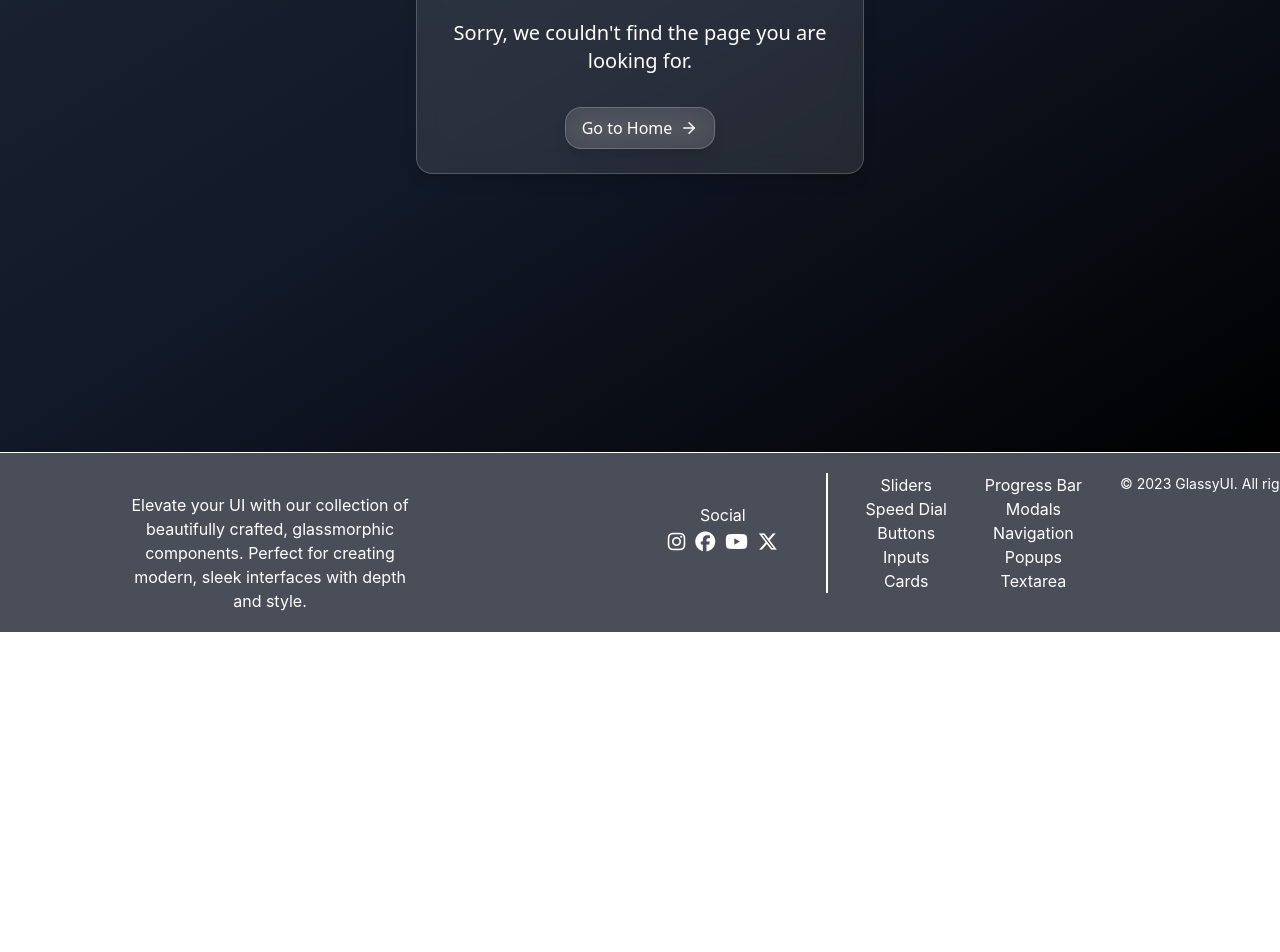
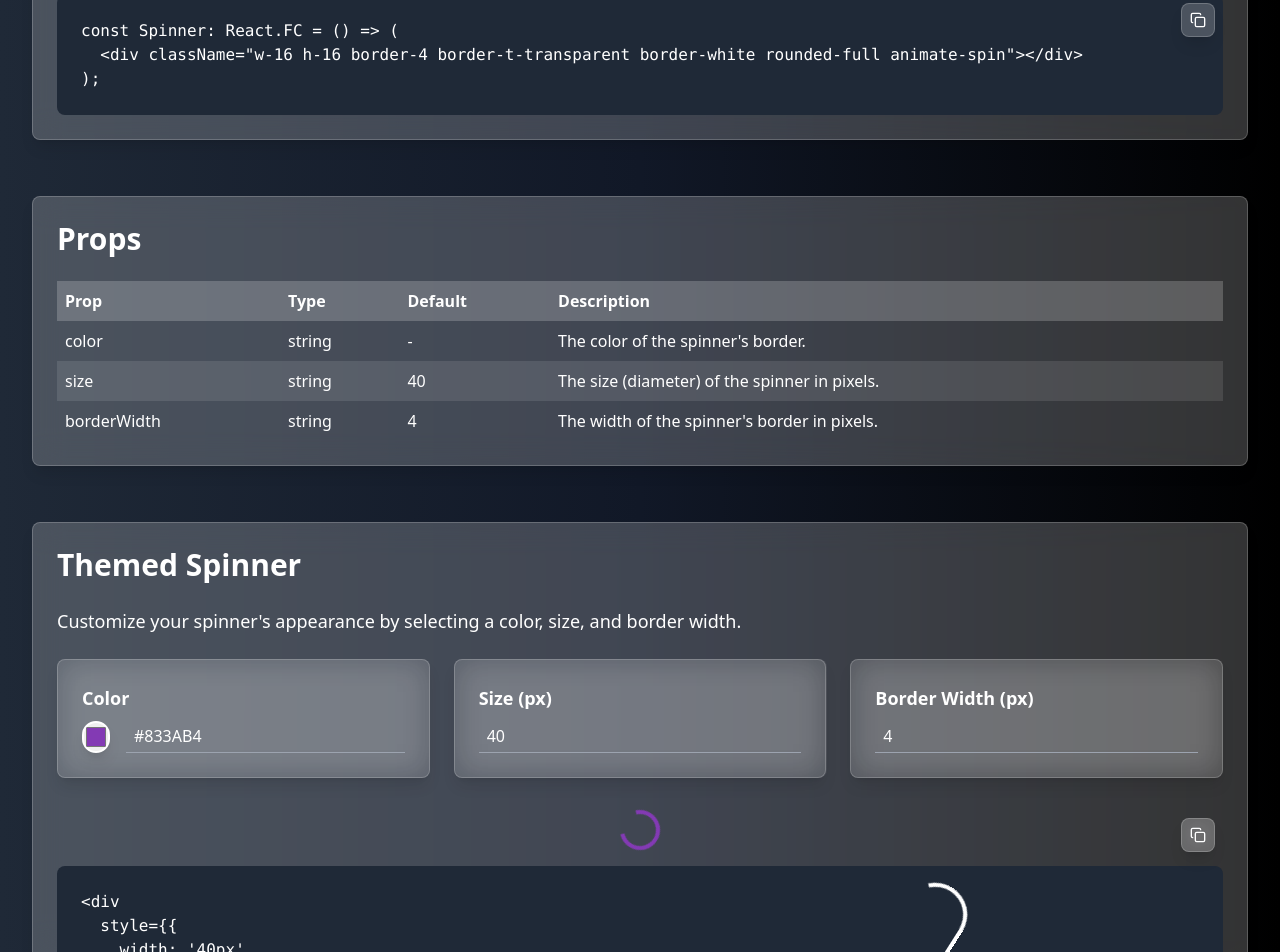
Before and after one commit to Jaishree2310/GlassyUI-Components, a React (Create React App) app: page /spinner in a window 1280 px wide. Shown: the part 348-1300 px from the top of the page. Before the commit the page ends 980 px from the top, so only its background shows below. Built offline with nearby package versions, Linux system fonts and the light colour scheme.

Commit message:
added spinner component

```diff
--- a/src/App.tsx
+++ b/src/App.tsx
@@ -29,6 +29,7 @@ import ContactUsDetailsPage from './components/ContactUsDetailsPage';
 import PaginationDetails from './components/PaginationDetails';
 import TestimonialDetails from './components/TestimonialDetails';
 import Footer from './components/Footer';
+import SpinnerDetailsPage from './components/SpinnerDetailsPage';
 
 const App: React.FC = () => {
   return (
@@ -69,6 +70,7 @@ const App: React.FC = () => {
         <Route path='/pagination-details' element={<PaginationDetails />} />
         <Route path='/testimonial-details' element={<TestimonialDetails />} />
 
+        <Route path='/spinner' element={<SpinnerDetailsPage />} />
         <Route path='*' element={<NotFoundPage />} />
       </Routes>
       <Footer />
--- a/src/components/GlassyUIComponentsPage.tsx
+++ b/src/components/GlassyUIComponentsPage.tsx
@@ -205,6 +205,12 @@ const GlassyUIComponentsPage: React.FC = () => {
       icon: <HiOutlineWrenchScrewdriver size={24} />,
       onClick: () => navigate('/generator'),
     },
+    {
+      title: 'Spinner',
+      description: 'Design and customize CSS spinners for your projects.',
+      icon: <HiOutlineWrenchScrewdriver size={24} />,
+      onClick: () => navigate('/spinner'),
+    },
   ];
 
   const [filteredData, setFilteredData] = useState(componentsData);
--- /dev/null
+++ b/src/components/SpinnerDetailsPage.tsx
@@ -0,0 +1,235 @@
+import React, { useState } from 'react';
+import { useNavigate } from 'react-router-dom';
+import { ArrowLeft, Copy, Check } from 'lucide-react';
+import BackToTopButton from './BackToTop';
+
+const SpinnerDetailsPage: React.FC = () => {
+  const navigate = useNavigate();
+  const [copiedStates, setCopiedStates] = useState<{ [key: string]: boolean }>(
+    {},
+  );
+
+  const [customColor, setCustomColor] = useState('#833AB4');
+  const [customSize, setCustomSize] = useState('40');
+  const [customBorderWidth, setCustomBorderWidth] = useState('4');
+
+  const getGlassyClasses = (opacity = 20) => {
+    return `backdrop-filter backdrop-blur-lg bg-white bg-opacity-${opacity}
+  border border-white border-opacity-20 rounded-lg shadow-lg transition-all duration-300`;
+  };
+
+  const copyToClipboard = (text: string, key: string) => {
+    navigator.clipboard.writeText(text).then(() => {
+      setCopiedStates(prev => ({ ...prev, [key]: true }));
+      setTimeout(
+        () => setCopiedStates(prev => ({ ...prev, [key]: false })),
+        2000,
+      );
+    });
+  };
+
+  const CopyButton: React.FC<{ text: string; codeKey: string }> = ({
+    text,
+    codeKey,
+  }) => (
+    <button
+      onClick={() => copyToClipboard(text, codeKey)}
+      className={`absolute top-2 right-2 ${getGlassyClasses()} p-2 hover:bg-white/40 transition-all duration-300 z-10`}
+      title='Copy to clipboard'
+    >
+      {copiedStates[codeKey] ? (
+        <Check size={16} className='text-white' />
+      ) : (
+        <Copy size={16} className='text-white' />
+      )}
+    </button>
+  );
+
+  const basicUsageCode = `const Spinner: React.FC = () => (
+  <div className="w-16 h-16 border-4 border-t-transparent border-white rounded-full animate-spin"></div>
+);`;
+
+  const themedSpinnerCode = `<div
+  style={{
+    width: '${customSize}px',
+    height: '${customSize}px',
+    border: '${customBorderWidth}px solid ${customColor}',
+    borderTopColor: 'transparent'
+  }}
+  className="rounded-full animate-spin"
+/>`;
+
+  const fullWidthSpinnerCode = `<div
+  className="w-full h-16 border-4 border-t-transparent border-white rounded-full animate-spin"
+/>`;
+
+  return (
+    <div className='min-h-screen p-8 font-sans bg-gradient-to-r from-gray-800 via-gray-900 to-black text-white relative'>
+      <BackToTopButton />
+      <div className='relative z-10'>
+        <button
+          onClick={() => navigate(-1)}
+          className={`mb-8 flex items-center ${getGlassyClasses(10)} px-4 py-2 hover:bg-white/40 transition-all duration-300 text-white`}
+        >
+          <ArrowLeft size={20} className='mr-2' />
+          Back to Components
+        </button>
+
+        <h1 className='text-6xl font-bold mb-8 text-white'>Spinner</h1>
+        <p className='text-xl mb-8 text-white'>
+          A customizable, glassmorphism styled spinner component.
+        </p>
+
+        {/* Basic Usage */}
+        <div className={`${getGlassyClasses()} p-6 mb-14 relative`}>
+          <h2 className='text-3xl font-bold mb-6 text-white'>Basic Usage</h2>
+          <div className='relative'>
+            <pre className='bg-gray-800 text-white p-6 rounded-lg overflow-x-auto whitespace-pre-wrap max-sm:text-[0.55rem]'>
+              {basicUsageCode}
+            </pre>
+            <CopyButton text={basicUsageCode} codeKey='basicUsage' />
+          </div>
+        </div>
+
+        {/* Props */}
+        <div className={`${getGlassyClasses()} p-6 mb-14`}>
+          <h2 className='text-3xl font-bold mb-6 text-white'>Props</h2>
+          <div className='overflow-x-auto'>
+            <table className='w-full'>
+              <thead>
+                <tr className='bg-white bg-opacity-20'>
+                  <th className='text-left p-2 text-white'>Prop</th>
+                  <th className='text-left p-2 text-white'>Type</th>
+                  <th className='text-left p-2 text-white'>Default</th>
+                  <th className='text-left p-2 text-white'>Description</th>
+                </tr>
+              </thead>
+              <tbody>
+                <tr>
+                  <td className='p-2 text-white'>color</td>
+                  <td className='p-2 text-white'>string</td>
+                  <td className='p-2 text-white'>-</td>
+                  <td className='p-2 text-white'>
+                    The color of the spinner's border.
+                  </td>
+                </tr>
+                <tr className='bg-white bg-opacity-10'>
+                  <td className='p-2 text-white'>size</td>
+                  <td className='p-2 text-white'>string</td>
+                  <td className='p-2 text-white'>40</td>
+                  <td className='p-2 text-white'>
+                    The size (diameter) of the spinner in pixels.
+                  </td>
+                </tr>
+                <tr>
+                  <td className='p-2 text-white'>borderWidth</td>
+                  <td className='p-2 text-white'>string</td>
+                  <td className='p-2 text-white'>4</td>
+                  <td className='p-2 text-white'>
+                    The width of the spinner's border in pixels.
+                  </td>
+                </tr>
+              </tbody>
+            </table>
+          </div>
+        </div>
+
+        {/* Themed Spinner */}
+        <div className={`${getGlassyClasses()} p-6 mb-14`}>
+          <h2 className='text-3xl font-bold mb-6 text-white'>Themed Spinner</h2>
+          <p className='mb-6 text-lg text-white'>
+            Customize your spinner's appearance by selecting a color, size, and
+            border width.
+          </p>
+
+          <div className='grid grid-cols-1 md:grid-cols-3 gap-6'>
+            <div className={`${getGlassyClasses(10)} p-6`}>
+              <label className='block mb-2 font-semibold text-lg text-white'>
+                Color
+              </label>
+              <div className='flex items-center'>
+                <input
+                  type='color'
+                  value={customColor}
+                  onChange={e => setCustomColor(e.target.value)}
+                  className='w-8 h-8 rounded-full border-2 border-white shadow-lg mr-4'
+                />
+                <input
+                  type='text'
+                  value={customColor}
+                  onChange={e => setCustomColor(e.target.value)}
+                  className='bg-transparent border-b border-gray-400 w-full py-1 px-2 text-white'
+                />
+              </div>
+            </div>
+
+            <div className={`${getGlassyClasses(10)} p-6`}>
+              <label className='block mb-2 font-semibold text-lg text-white'>
+                Size (px)
+              </label>
+              <input
+                type='number'
+                value={customSize}
+                onChange={e => setCustomSize(e.target.value)}
+                className='bg-transparent border-b border-gray-400 w-full py-1 px-2 text-white'
+              />
+            </div>
+
+            <div className={`${getGlassyClasses(10)} p-6`}>
+              <label className='block mb-2 font-semibold text-lg text-white'>
+                Border Width (px)
+              </label>
+              <input
+                type='number'
+                value={customBorderWidth}
+                onChange={e => setCustomBorderWidth(e.target.value)}
+                className='bg-transparent border-b border-gray-400 w-full py-1 px-2 text-white'
+              />
+            </div>
+          </div>
+
+          <div className='relative mt-8'>
+            <div
+              className='mx-auto rounded-full animate-spin'
+              style={{
+                width: `${customSize}px`,
+                height: `${customSize}px`,
+                border: `${customBorderWidth}px solid ${customColor}`,
+                borderTopColor: 'transparent',
+              }}
+            ></div>
+            <pre className='bg-gray-800 text-white p-6 rounded-lg mt-4 overflow-x-auto whitespace-pre-wrap max-sm:text-[0.55rem]'>
+              {themedSpinnerCode}
+            </pre>
+            <CopyButton text={themedSpinnerCode} codeKey='themedSpinner' />
+          </div>
+        </div>
+
+        {/* Full Width Spinner */}
+        <div className={`${getGlassyClasses()} p-6 mb-14`}>
+          <h2 className='text-3xl font-bold mb-6 text-white'>
+            Full Width Spinner
+          </h2>
+          <p className='mb-6 text-lg text-white'>
+            For layouts that need the spinner to cover the entire width of the
+            container.
+          </p>
+
+          <div className='relative'>
+            <div className='w-full h-16 border-4 border-t-transparent border-white rounded-full animate-spin'></div>
+
+            <pre className='bg-gray-800 text-white p-6 rounded-lg mt-4 overflow-x-auto whitespace-pre-wrap max-sm:text-[0.55rem]'>
+              {fullWidthSpinnerCode}
+            </pre>
+            <CopyButton
+              text={fullWidthSpinnerCode}
+              codeKey='fullWidthSpinner'
+            />
+          </div>
+        </div>
+      </div>
+    </div>
+  );
+};
+
+export default SpinnerDetailsPage;
```
